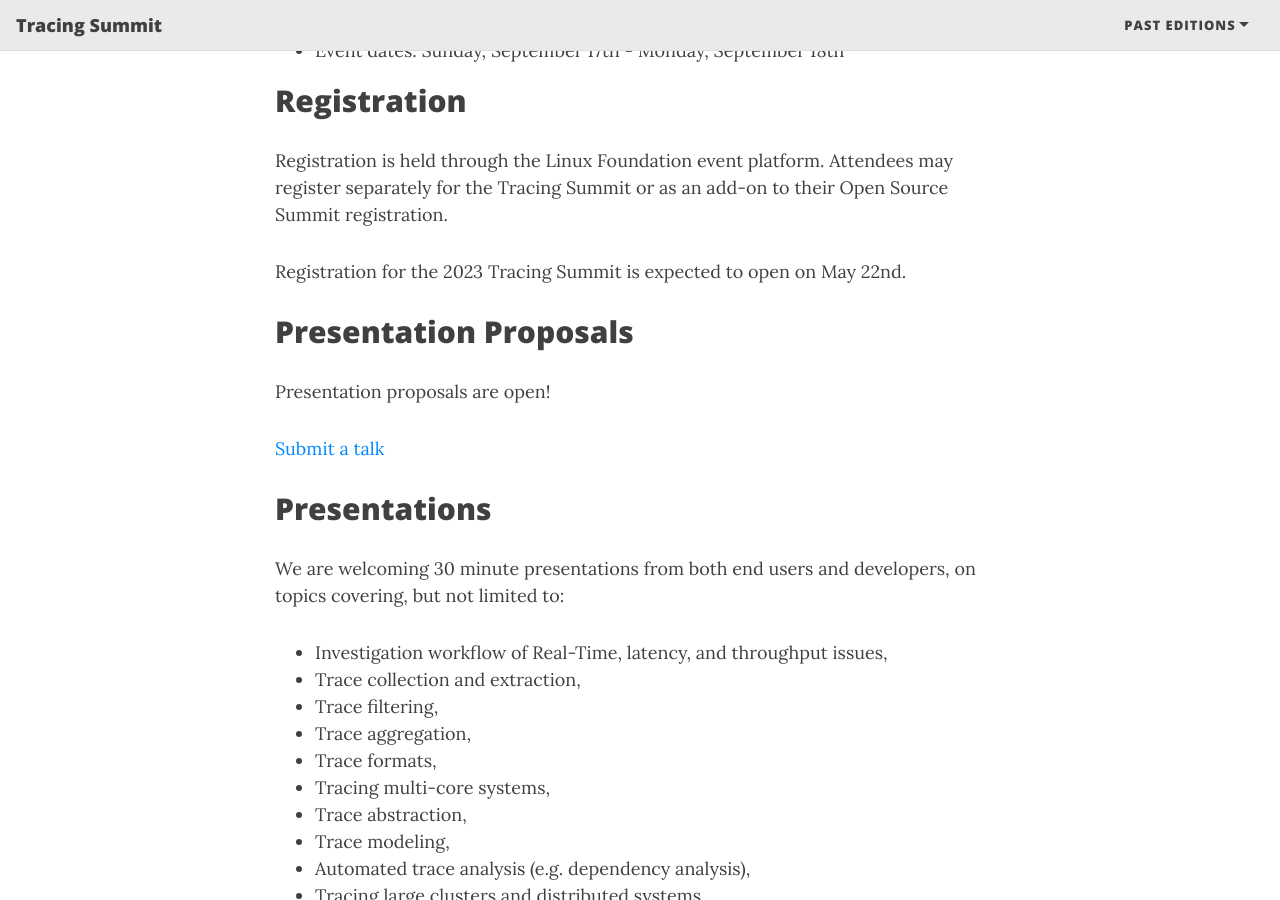
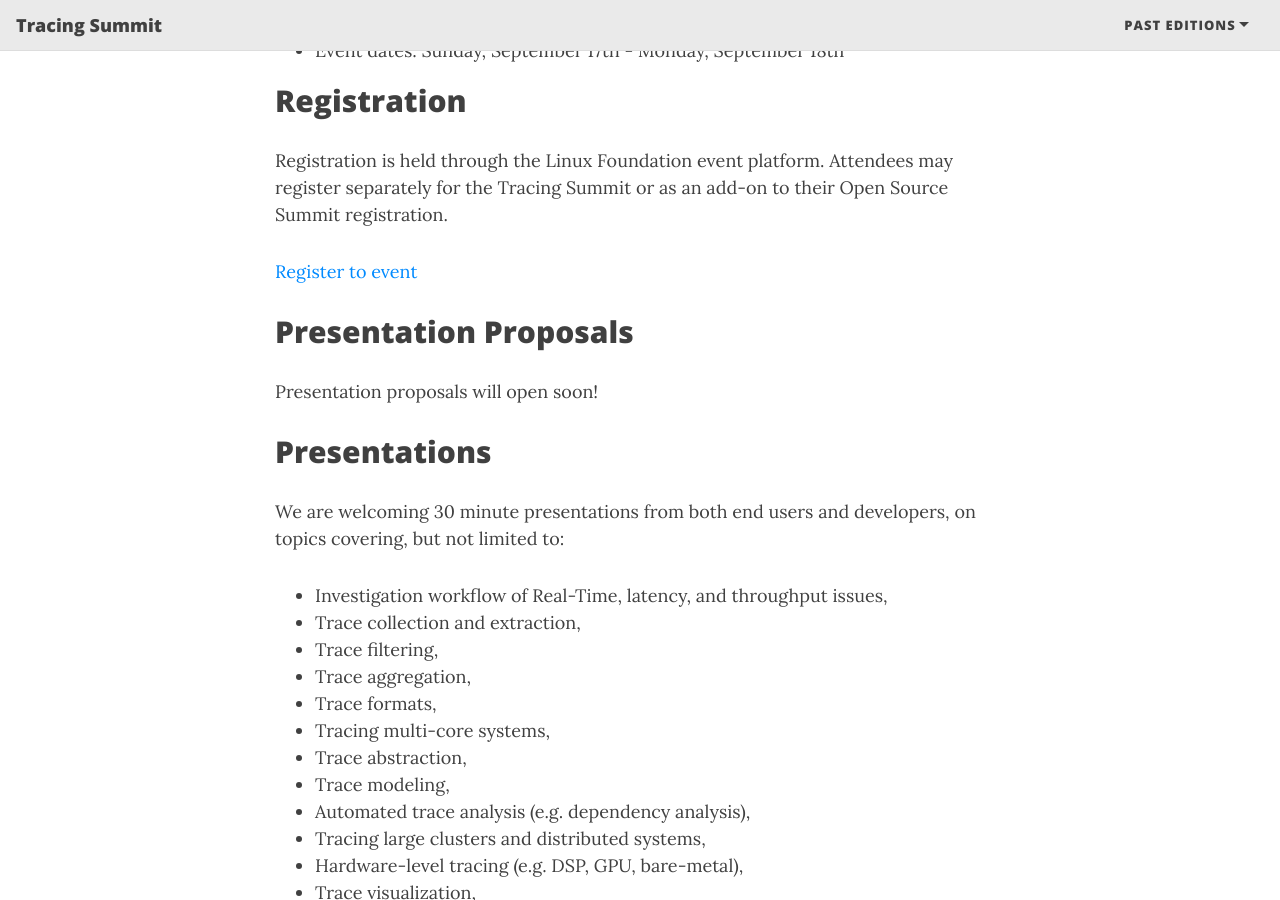
Before and after one commit to tracingsummit/tracingsummit.github.io, a Jekyll site: the page built from index.md, in a window 1280 px wide and 900 px high, scrolled down 891 px. Built offline with Jekyll 4.4.1, drawn with Linux system fonts in a browser that asks for light colours; nearby versions of some CDN libraries.

Commit message:
index: Remove CFP for maintenance
Signed-off-by: Olivier Dion <odion@efficios.com>

```diff
--- a/index.md
+++ b/index.md
@@ -28,13 +28,11 @@ The 2023 Tracing Summit is a conference on the topic of tracing. The event focus
 
 Registration is held through the Linux Foundation event platform. Attendees may register separately for the Tracing Summit or as an add-on to their Open Source Summit registration.
 
-Registration for the 2023 Tracing Summit is expected to open on May 22nd.
+[Register to event](https://events.linuxfoundation.org/open-source-summit-europe/features/co-located-events/)
 
 ## Presentation Proposals
 
-Presentation proposals are open!
-
-[Submit a talk](https://cfp.tracingsummit.org/ts2023/cfp)
+Presentation proposals will open soon!
 
 ## Presentations
 We are welcoming 30 minute presentations from both end users and developers, on topics covering, but not limited to:
```
